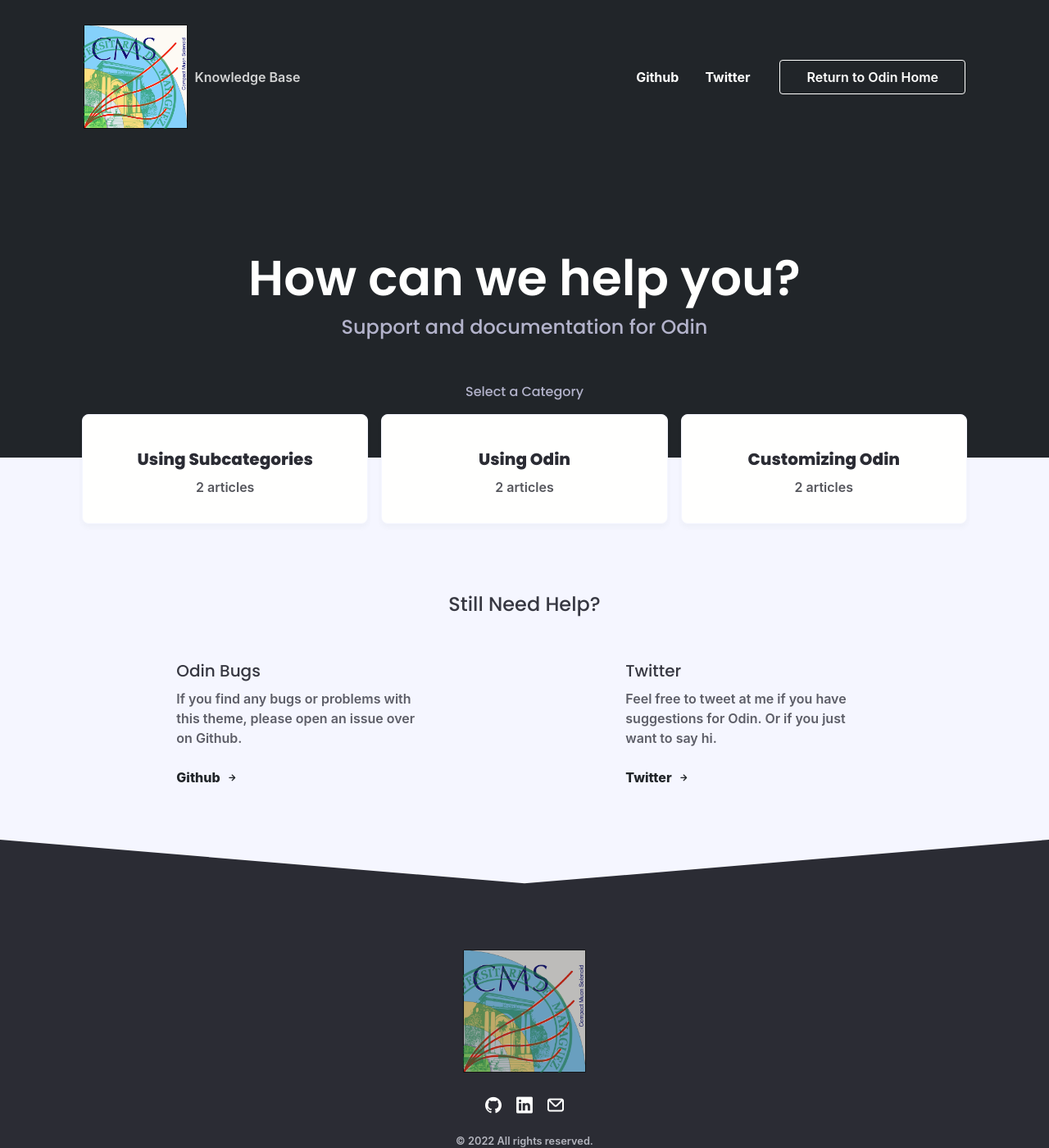
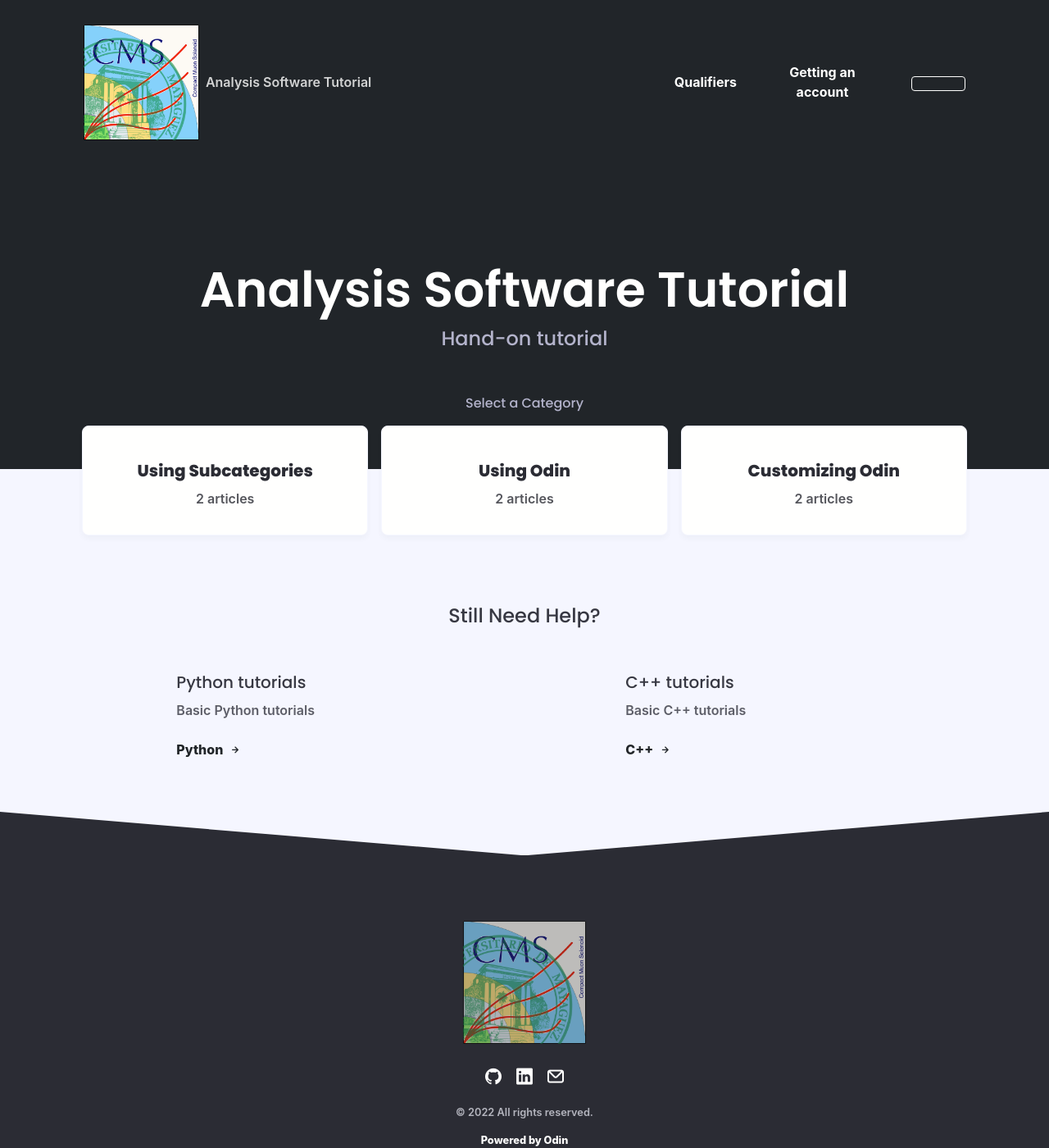
Before and after one commit to YarelisAcevedo/UPRMCMS.github.io, a Jekyll site: the page built from index.html, in a window 1280 px wide and 1400 px high. Shown: the whole window at 82% size. Built offline with Jekyll 4.4.1, drawn with Linux system fonts in a browser that asks for light colours; nearby versions of some CDN libraries; some web fonts are replaced; comment, search, counter and statistics services are not loaded.

Commit message:
Initial info

```diff
--- a/Gemfile
+++ b/Gemfile
@@ -7,12 +7,12 @@ source "https://rubygems.org"
 #
 # This will help ensure the proper Jekyll version is running.
 # Happy Jekylling!
-gem "jekyll", "~> 4.0.0"
+# gem "jekyll", "~> 4.0.0"
 # This is the default theme for new Jekyll sites. You may change this to anything you like.
 gem "minima", "~> 2.5"
 # If you want to use GitHub Pages, remove the "gem "jekyll"" above and
 # uncomment the line below. To upgrade, run `bundle update github-pages`.
-# gem "github-pages", group: :jekyll_plugins
+gem "github-pages", group: :jekyll_plugins
 # If you have any plugins, put them here!
 group :jekyll_plugins do
   gem "jekyll-feed", "~> 0.12"
--- a/_config.yml
+++ b/_config.yml
@@ -1,34 +1,14 @@
-# Welcome to Jekyll!
-#
-# This config file is meant for settings that affect your whole blog, values
-# which you are expected to set up once and rarely edit after that. If you find
-# yourself editing this file very often, consider using Jekyll's data files
-# feature for the data you need to update frequently.
-#
-# For technical reasons, this file is *NOT* reloaded automatically when you use
-# 'bundle exec jekyll serve'. If you change this file, please restart the server process.
-#
-# If you need help with YAML syntax, here are some quick references for you:
-# https://learn-the-web.algonquindesign.ca/topics/markdown-yaml-cheat-sheet/#yaml
-# https://learnxinyminutes.com/docs/yaml/
-#
-# Site settings
-# These are used to personalize your new site. If you look in the HTML files,
-# you will see them accessed via {{ site.title }}, {{ site.email }}, and so on.
-# You can create any custom variable you would like, and they will be accessible
-# in the templates via {{ site.myvariable }}.
-
 title: UPRM CMS Software Documentation
 description: Tutorial for setting up in the UPRM-CMS group
 permalink: /:categories/:title
 
-content_type: Knowledge Base #Define whether this is a knowledge base, help center, or something else
+content_type: Analysis Software Tutorial
 use_authors: true #Set this to false to disable showing post authors
 
 brand_logo: logo.png
 brand_name: UPRM-CMS
-header: How can we help you?
-subheader: Support and documentation for Odin
+header: Analysis Software Tutorial
+subheader: Hand-on tutorial
 
 meta_image: odin-meta.png
 
@@ -38,28 +18,28 @@ email: yarelis.acevedo@upr.edu
 linkedin_page: https://www.linkedin.com/in/yarelis-acevedo-550b7644/
 
 # Navivation
-nav_item_one: Github
-nav_item_one_link: https://github.com/TeaGuns/odin
+nav_item_one: Qualifiers
+nav_item_one_link:
 
-nav_item_two: Twitter
+nav_item_two: Getting an account
 nav_item_two_link: https://twitter.com/TheTeaGuns
 
 nav_item_three: #
 nav_item_three_link: #
 
-nav_button: Return to Odin Home
-nav_button_link: https://teaguns.github.io/odin/
+nav_button: #
+nav_button_link: #
 
 # More Help
-help_one_title: Odin Bugs
-help_one_content: If you find any bugs or problems with this theme, please open an issue over on Github.
-help_one_button: Github
-help_one_link: https://github.com/TeaGuns/odin/issues
+help_one_title: Python tutorials
+help_one_content: Basic Python tutorials
+help_one_button: Python
+help_one_link: #
 
-help_two_title: Twitter
-help_two_content: Feel free to tweet at me if you have suggestions for Odin. Or if you just want to say hi.
-help_two_button: Twitter
-help_two_link: https://twitter.com/theteaguns
+help_two_title: C++ tutorials
+help_two_content: Basic C++ tutorials
+help_two_button: C++
+help_two_link: #
 
 # Build settings
 theme: minima
```
Also changed, not shown: README.md.
